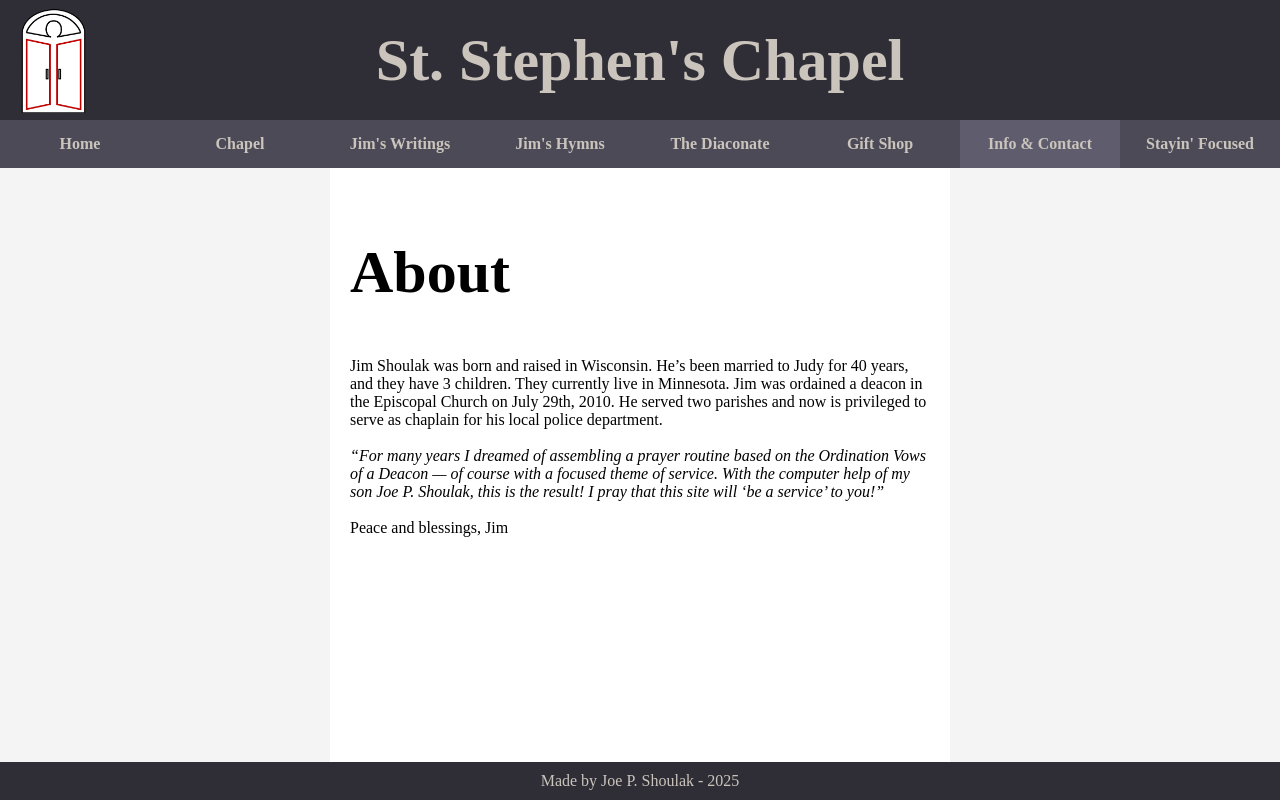
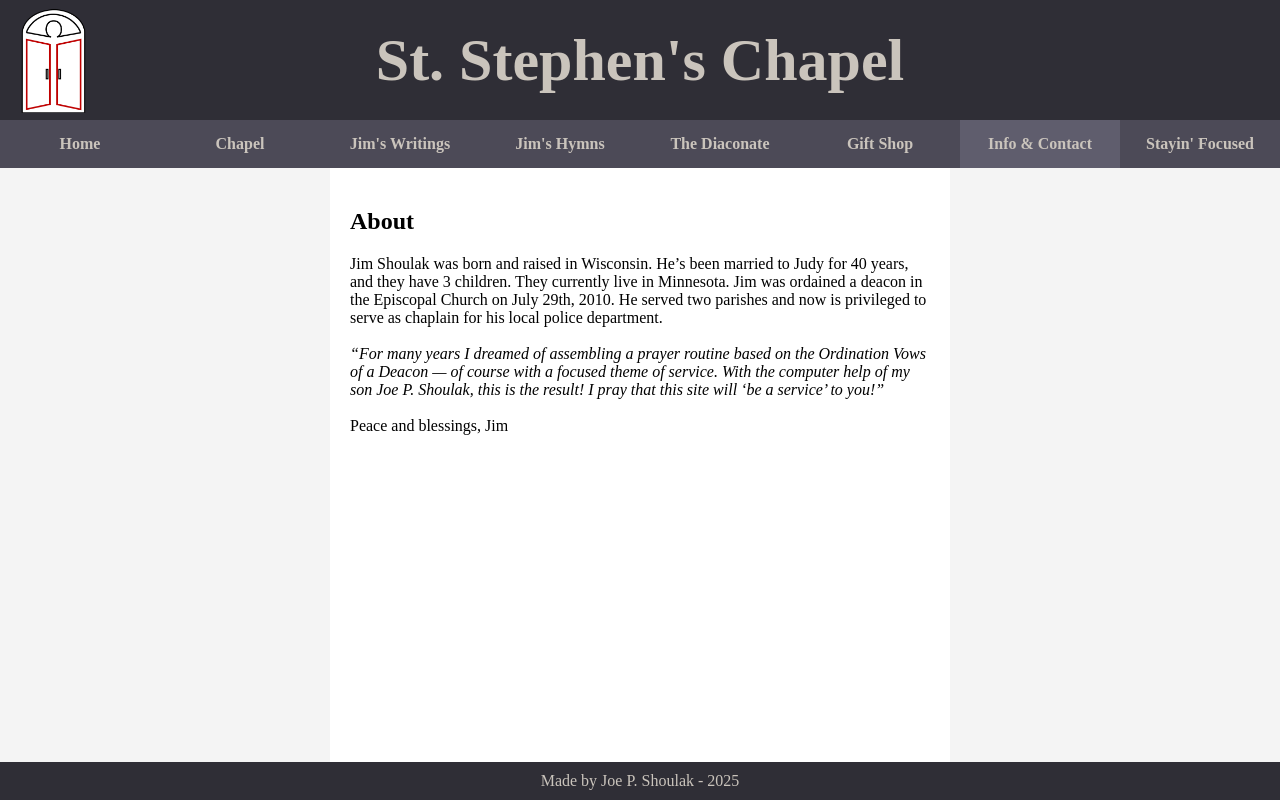
Before and after one commit to JoePShoulak/jim_site, a React (Vite) app: page /contact in a window 1280 px wide. Built offline with nearby package versions, Linux system fonts and the light colour scheme.

Commit message:
fixed inconsistent page titles

```diff
--- a/src/pages/Contact.jsx
+++ b/src/pages/Contact.jsx
@@ -2,7 +2,7 @@ const LeftAside = () => <aside></aside>;
 
 const CenterSection = () => (
   <section>
-    <h1>About</h1>
+    <h2>About</h2>
     <p>
       Jim Shoulak was born and raised in Wisconsin. He’s been married to Judy
       for 40 years, and they have 3 children. They currently live in Minnesota.
--- a/src/pages/Writings.jsx
+++ b/src/pages/Writings.jsx
@@ -88,7 +88,7 @@ const tabs = [
   },
 ];
 
-const LeftAside = () => <aside>Left Aside</aside>;
+const LeftAside = () => <aside></aside>;
 
 const CenterSection = () => (
   <section>
@@ -97,7 +97,7 @@ const CenterSection = () => (
   </section>
 );
 
-const RightAside = () => <aside>Right Aside</aside>;
+const RightAside = () => <aside></aside>;
 
 const Writings = () => (
   <>
--- a/src/stylesheets/Pages.scss
+++ b/src/stylesheets/Pages.scss
@@ -4,8 +4,11 @@
 main {
   display: flex;
   width: 100%;
-  flex: 1;
+  flex: 1; /* Allows it to take up all remaining space */
+  min-height: 0; /* Prevents flex issues when shrinking */
+  overflow: hidden; /* Prevents unnecessary scrolling */
 }
+
 
 aside {
   flex: 1;
```
